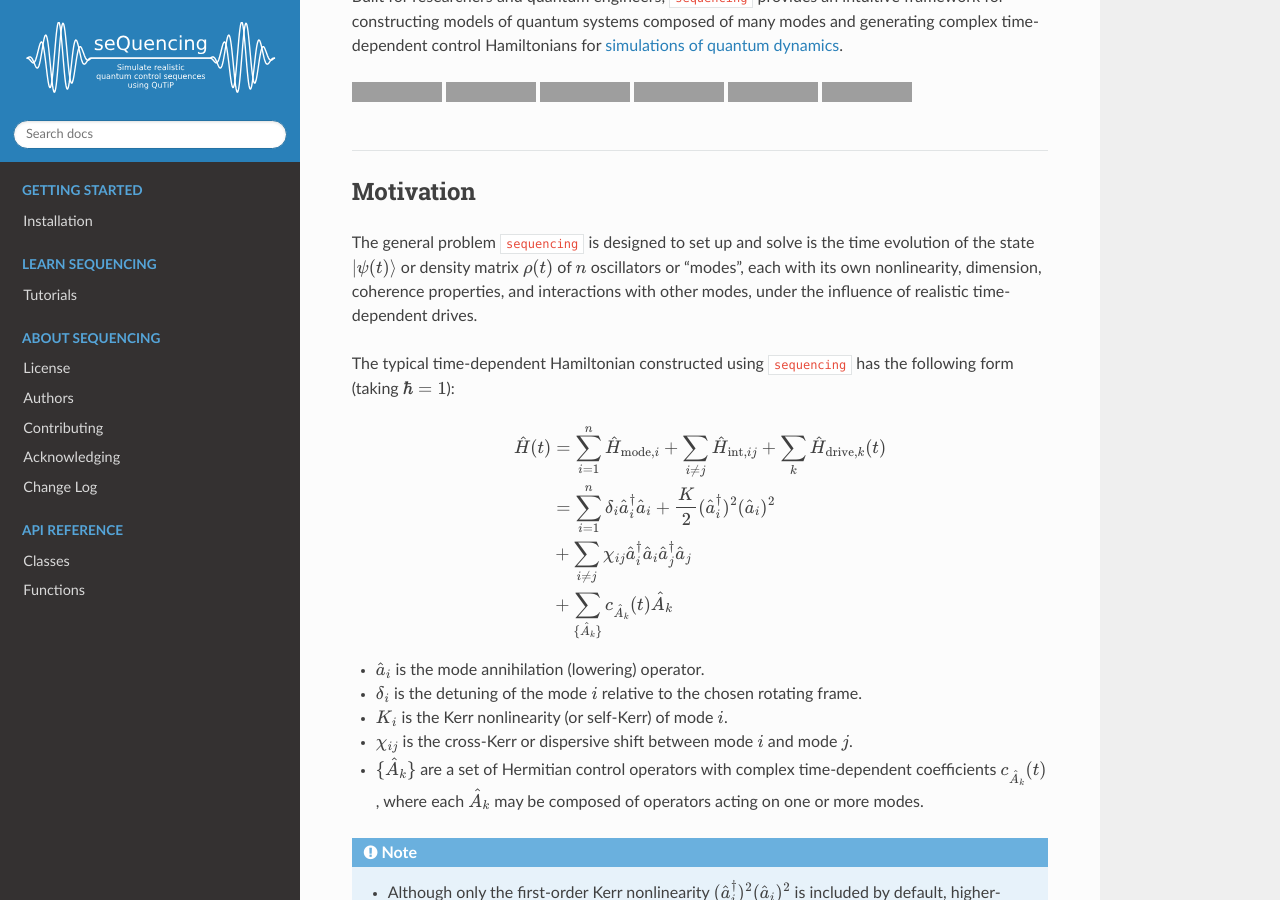
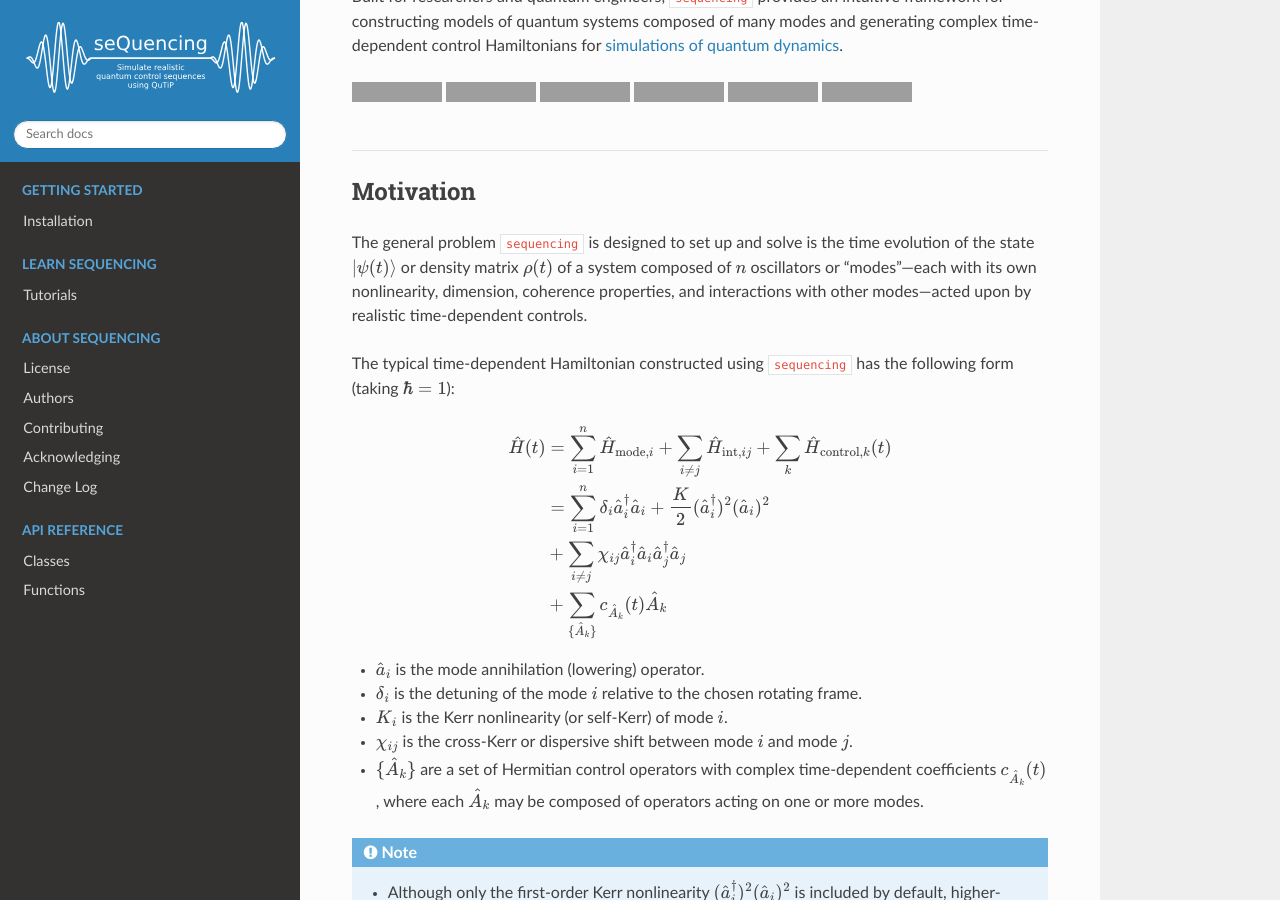
Before and after one commit to sequencing-dev/sequencing, a Sphinx documentation site: the page built from docs/source/index.rst, in a window 1280 px wide and 900 px high, scrolled down 469 px, cut to the strip 0-900 px from the top of the window. Built offline with Sphinx 7.4.7 and the Read the Docs theme 2.0.0, drawn with Linux system fonts in a browser that asks for light colours; pages that are not in the unit, such as notebooks, are missing from menus; grey boxes are pictures that could not be loaded.

Commit message:
Update docs homepage

```diff
--- a/docs/source/index.rst
+++ b/docs/source/index.rst
@@ -43,12 +43,12 @@ for `simulations of quantum dynamics <http://qutip.org/docs/latest/guide/dynamic
 Motivation
 ----------
 
-The general problem ``sequencing`` is designed to set up and solve is the time evolution of the state :math:`|\psi(t)\rangle` or density matrix :math:`\rho(t)` of :math:`n` oscillators or "modes", each with its own nonlinearity, dimension, coherence properties, and interactions with other modes, under the influence of realistic time-dependent drives.
+The general problem ``sequencing`` is designed to set up and solve is the time evolution of the state :math:`|\psi(t)\rangle` or density matrix :math:`\rho(t)` of a system composed of :math:`n` oscillators or "modes"---each with its own nonlinearity, dimension, coherence properties, and interactions with other modes---acted upon by realistic time-dependent controls.
 
 The typical time-dependent Hamiltonian constructed using ``sequencing`` has the following form (taking :math:`\hbar=1`):
 
 .. math::
-   \hat{H}(t) &= \sum_{i=1}^n \hat{H}_{\mathrm{mode, }i} + \sum_{i\neq j}\hat{H}_{\mathrm{int, }ij} + \sum_{k}\hat{H}_{\mathrm{drive, }k}(t)\\
+   \hat{H}(t) &= \sum_{i=1}^n \hat{H}_{\mathrm{mode, }i} + \sum_{i\neq j}\hat{H}_{\mathrm{int, }ij} + \sum_{k}\hat{H}_{\mathrm{control, }k}(t)\\
    &= \sum_{i=1}^n \delta_i\hat{a}_i^\dagger\hat{a}_i + \frac{K}{2}(\hat{a}_i^\dagger)^2(\hat{a}_i)^2\\
    &+ \sum_{i\neq j}\chi_{ij}\hat{a}_i^\dagger\hat{a}_i\hat{a}_j^\dagger\hat{a}_j\\
    &+ \sum_{\{\hat{A}_k\}}c_{\hat{A}_k}(t)\hat{A}_k
```
